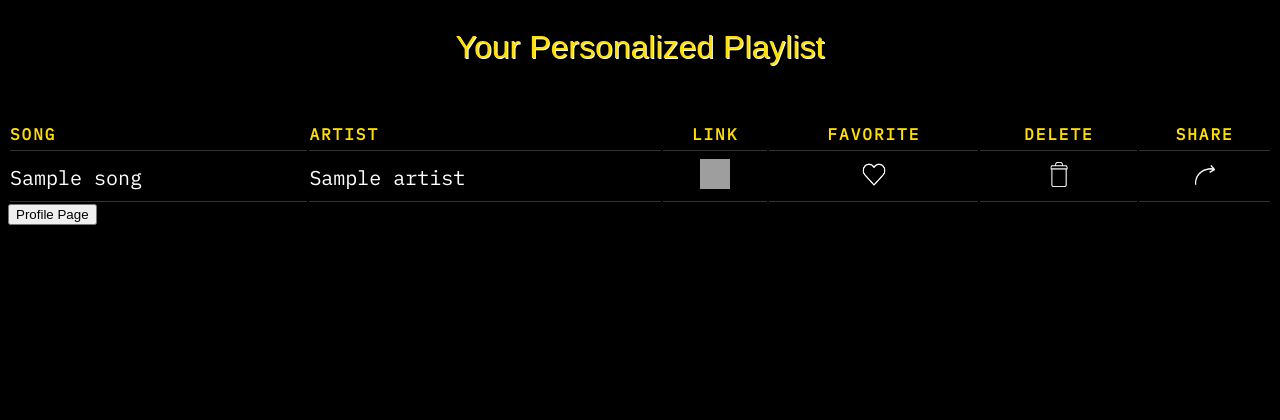
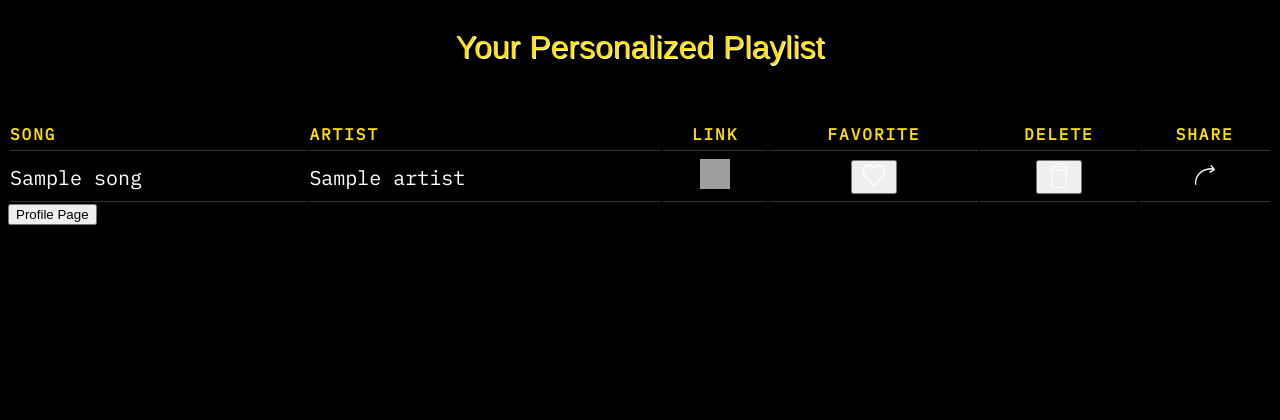
Before and after one commit to mhanna15/playlist-creator, a Python web app: template templates/playlist.html in a window 1280 px wide. Shown: the top 420 px of the page. Run offline with Jinja, Linux system fonts and the light colour scheme; the template is opened without the code that fills it: most values are stand-ins (such as "Sample title", 1, 10 or a date in 2020); some libraries are stand-ins or nearby versions; some web fonts are replaced; grey boxes are pictures that could not be loaded.

Commit message:
Added playlist buttons

```diff
--- a/templates/playlist.html
+++ b/templates/playlist.html
@@ -29,10 +29,9 @@
     <td style="text-align:center">
       <a href='{{ song.url }}'><img id = "spotifyicon" src = "images/spotifyimage.png" alt = "Spotify Button"></a>
     </td>
-    <td style="text-align:center"><img id = "favicon" src = "images/heart.png" alt = "Heart Icon"></td>
-    <td style="text-align:center"><img id = "trashicon" src = "images/trash.png" alt = "Trash Icon"></td>
+    <td style="text-align:center"><button class='like'><img id = "favicon" src = "images/heart.png" alt = "Heart Icon"></button></td>
+    <td style="text-align:center"><button class='dislike'><img id = "trashicon" src = "images/trash.png" alt = "Trash Icon"></button></td>
     <td style="text-align:center"><a href="https://www.facebook.com/sharer/sharer.php?u={{song.url}}"><img id = "sharebutton" src="images/share.png" alt="share button"></a></td>
-
 
   </tr>
   {% endfor %}
```
